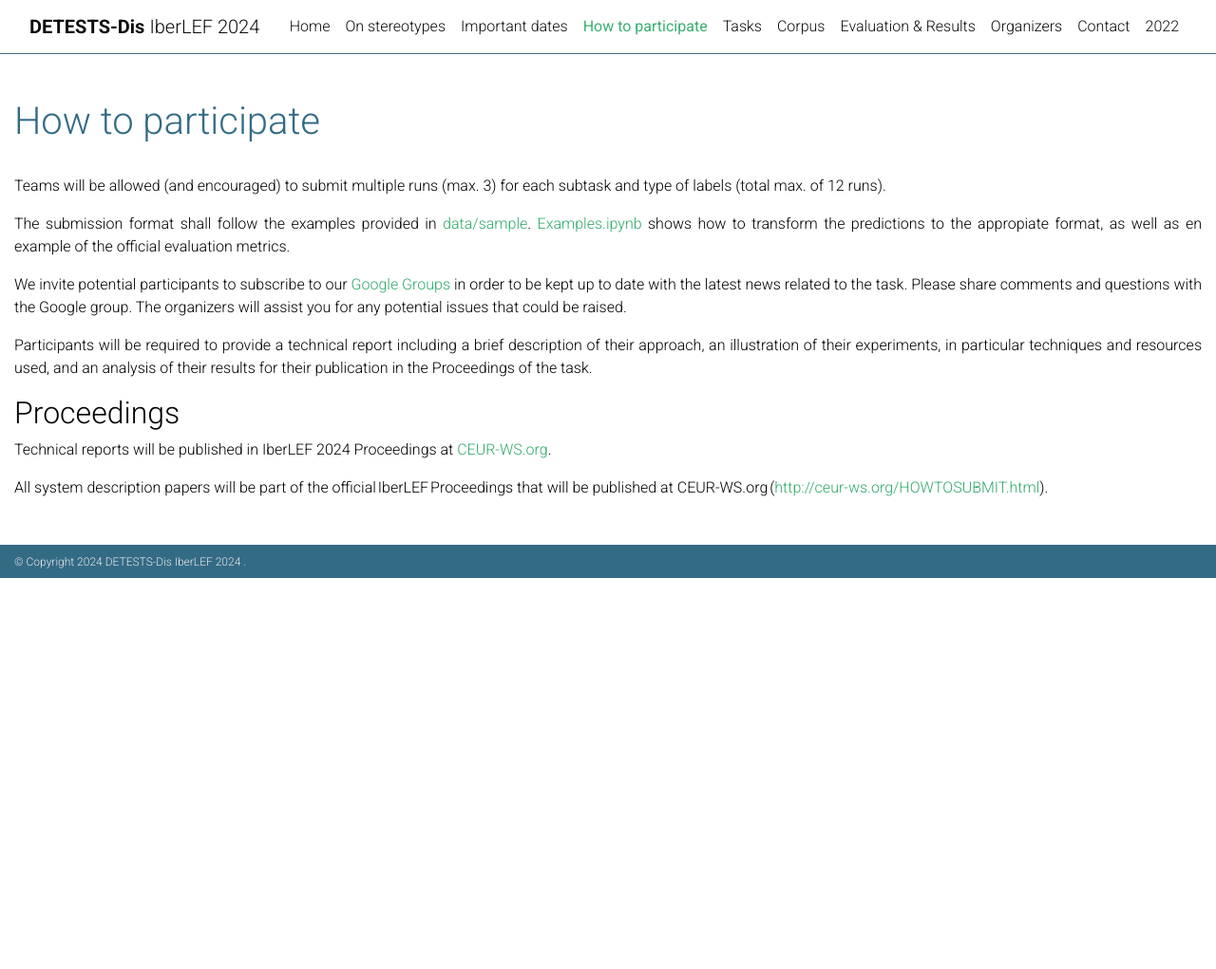
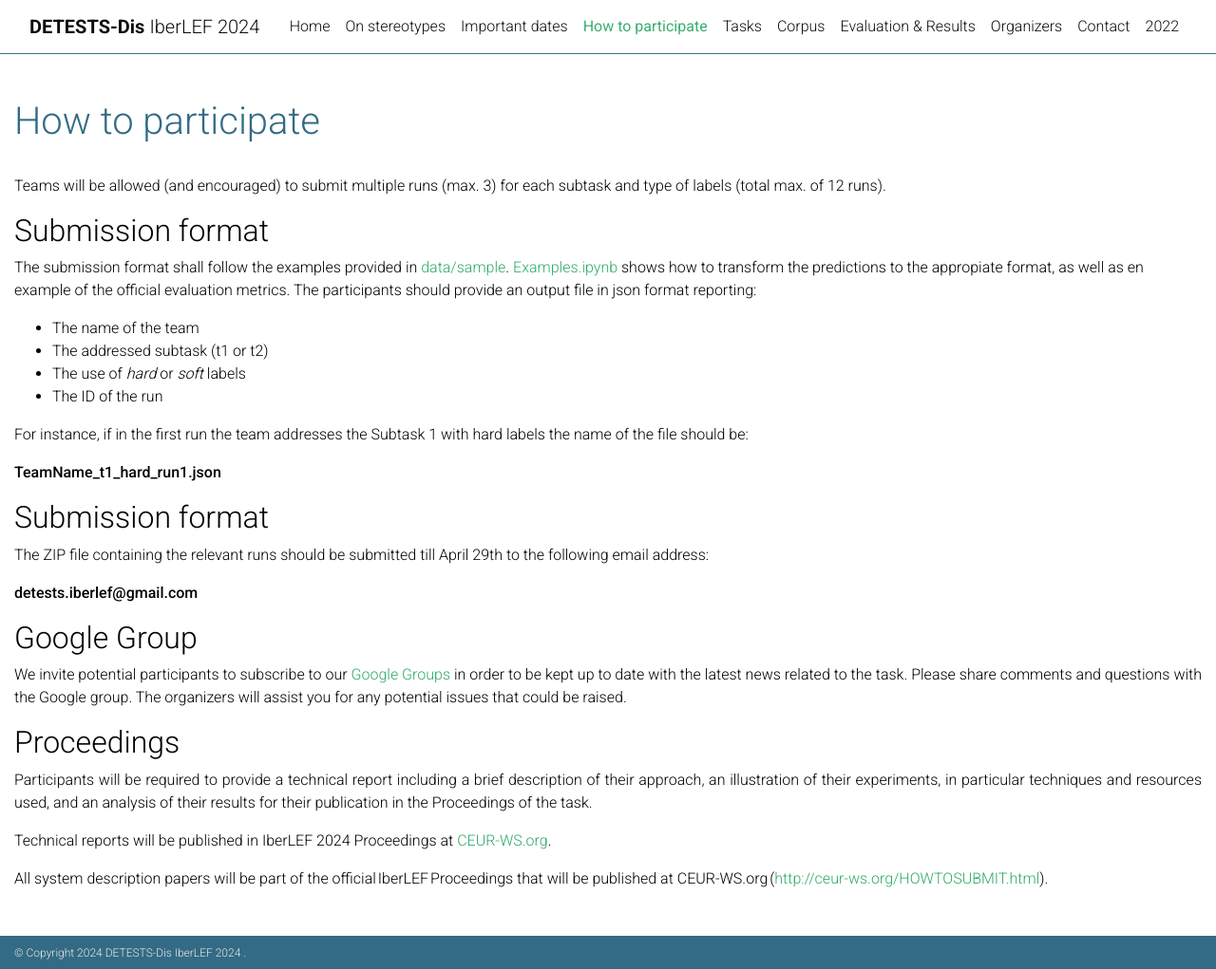
Before and after one commit to DETESTS-Dis/DETESTS-Dis.github.io, a Jekyll site: the page built from _pages/participate.md, in a window 1280 px wide and 1021 px high. Shown: the whole window at 95% size. Built offline with Jekyll 4.4.1, drawn with Linux system fonts in a browser that asks for light colours; comment, search, counter and statistics services are not loaded; a style sheet for code colours, icons or effects is not loaded.

Commit message:
submission format and email

```diff
--- a/_pages/participate.md
+++ b/_pages/participate.md
@@ -10,9 +10,30 @@ nav_order: 4
 Teams will be allowed (and encouraged) to submit multiple runs (max. 3) for each subtask and type of labels (total max. of 12 runs).
 {: style="text-align: justify;"}
 
+## Submission format
+
 The submission format shall follow the examples provided in [data/sample](https://github.com/clic-ub/DETESTS-Dis/tree/main/data/sample).
 [Examples.ipynb](https://github.com/clic-ub/DETESTS-Dis/blob/main/Examples.ipynb) shows how to transform the predictions to the appropiate format, as well as en example of the official evaluation metrics.
+The participants should provide an output file in json format reporting:
+- The name of the team
+- The addressed subtask (t1 or t2)
+- The use of _hard_ or _soft_ labels
+- The ID of the run
 {: style="text-align: justify;"}
+
+For instance, if in the first run the team addresses the Subtask 1 with hard labels
+the name of the file should be:
+{: style="text-align: justify;"}
+
+**TeamName_t1_hard_run1.json**
+
+## Submission format
+
+The ZIP file containing the relevant runs should be submitted till April 29th to the following email address:
+
+**detests.iberlef@gmail.com**
+
+## Google Group
 
 We invite potential participants to subscribe to our
 [Google Groups](https://groups.google.com/u/1/g/detests-dis) in order to be kept up to date with the
@@ -20,12 +41,13 @@ latest news related to the task. Please share comments and questions with the Go
 organizers will assist you for any potential issues that could be raised.
 {: style="text-align: justify;"}
 
+
+## Proceedings
+
 Participants will be required to provide a technical report including a brief description of their
 approach, an illustration of their experiments, in particular techniques and resources used, and an
 analysis of their results for their publication in the Proceedings of the task.
 {: style="text-align: justify;"}
-
-## Proceedings
 
 Technical reports will be published in IberLEF 2024 Proceedings at [CEUR-WS.org](CEUR-WS.org).
 
```
